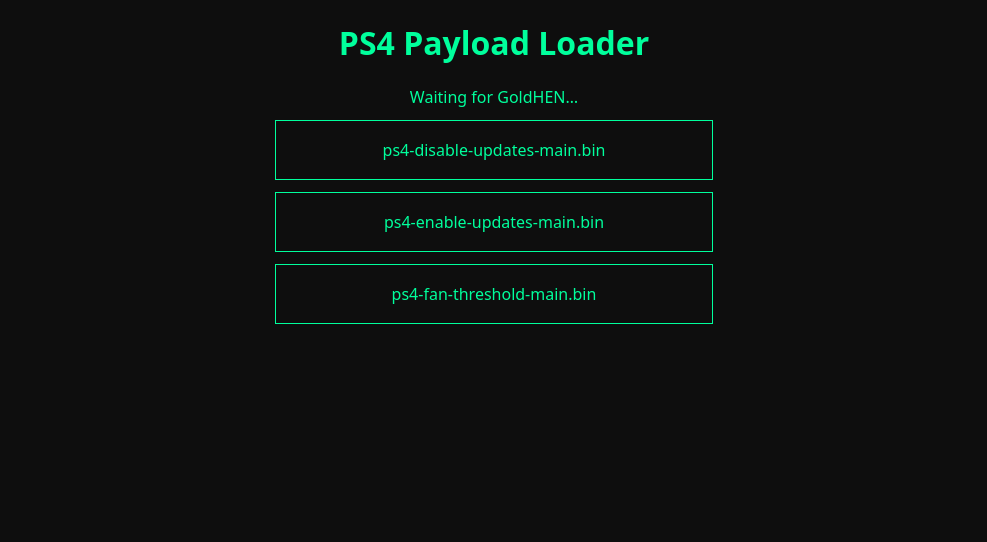
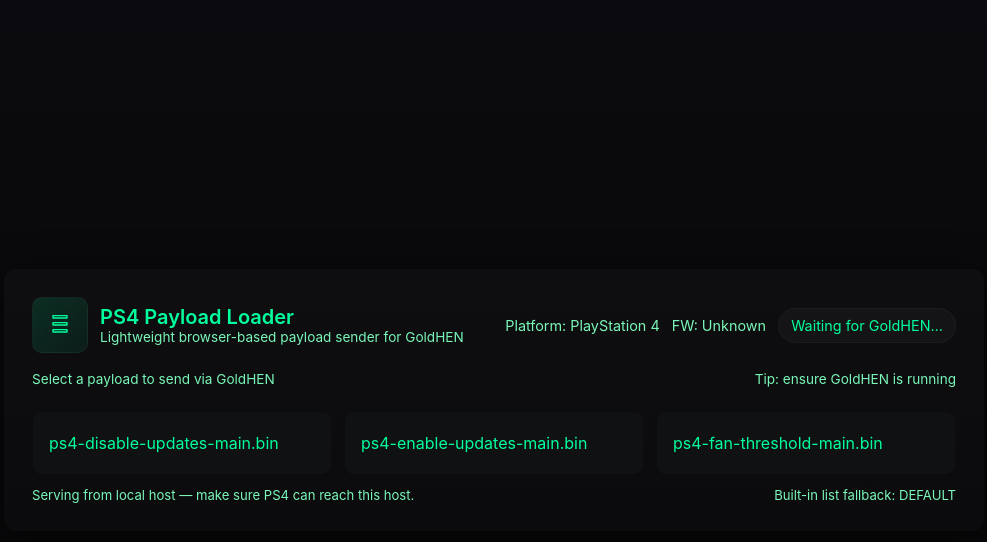
Before and after one commit to GARajab/12.52, a website: page index.html in a window 1280 px wide. Shown: the whole page, without its empty margins (146-1133 px from the left). Drawn offline with Linux system fonts and the light colour scheme.

Commit message:
Improve UI/UX: update index.html layout and styles; add platform/firmware display

```diff
--- a/index.html
+++ b/index.html
@@ -5,27 +5,79 @@
   <title>PS4 Payload Loader</title>
   <meta name="viewport" content="width=device-width, initial-scale=1">
   <style>
-    body {
-      background:#0e0e0e;
-      color:#00ff9c;
-      font-family:system-ui;
-      text-align:center;
+    :root{
+      --bg:#0b0b0f;
+      --accent:#00ff9c;
+      --muted:#7af7b8;
+      --card:#0f1113;
+      --glass: rgba(255,255,255,0.03);
     }
-    .payload {
-      border:1px solid #00ff9c;
-      padding:18px;
-      margin:12px auto;
-      max-width:400px;
-      cursor:pointer;
+    *{box-sizing:border-box}
+    body{
+      background: linear-gradient(180deg, var(--bg) 0%, #070708 100%);
+      color:var(--accent);
+      font-family: -apple-system, BlinkMacSystemFont, 'Segoe UI', Roboto, 'Helvetica Neue', Arial;
+      margin:0; padding:0; min-height:100vh; display:flex; align-items:center; justify-content:center;
     }
+    .app {
+      width:100%; max-width:980px; margin:48px; padding:28px; background: linear-gradient(180deg, rgba(255,255,255,0.02), rgba(255,255,255,0.01)); border-radius:12px; box-shadow: 0 8px 40px rgba(0,0,0,0.6);
+    }
+    header{display:flex; align-items:center; justify-content:space-between; gap:16px; margin-bottom:18px}
+    .brand{display:flex; align-items:center; gap:12px}
+    .logo{width:56px; height:56px; display:inline-grid; place-items:center; background:linear-gradient(135deg,#00ff9c22,#00ff9c11); border-radius:10px; border:1px solid rgba(255,255,255,0.03)}
+    .title{font-size:1.25rem; font-weight:600; color:var(--accent)}
+    .subtitle{color:var(--muted); font-size:0.85rem}
+    .meta{font-size:0.9rem; color:var(--muted); display:flex; gap:12px; align-items:center}
+    #status{background:var(--glass); border:1px solid rgba(255,255,255,0.03); padding:8px 12px; border-radius:999px; color:var(--accent); min-width:120px; text-align:center}
+    main{display:grid; grid-template-columns: 1fr; grid-gap:16px}
+    .controls{display:flex; justify-content:space-between; align-items:center; gap:12px; margin-bottom:8px}
+    #list{display:grid; grid-template-columns: repeat(auto-fit, minmax(220px, 1fr)); gap:12px}
+    .payload{background:var(--card); border-radius:10px; border:1px solid rgba(0,0,0,0.3); padding:16px; cursor:pointer; transition:transform .12s ease, box-shadow .12s ease; color:var(--accent); display:flex; align-items:center; gap:12px; min-height:64px}
+    .payload:hover{transform:translateY(-4px); box-shadow:0 8px 20px rgba(0,0,0,0.6)}
+    .payload .name{font-weight:600}
+    .payload .small{font-size:0.82rem; color:var(--muted)}
+    .footer{font-size:0.82rem; color:var(--muted); margin-top:12px; display:flex; justify-content:space-between; align-items:center}
+    @media (max-width:600px){ .app{margin:18px;padding:18px} .title{font-size:1rem} }
   </style>
 </head>
 <body>
 
-<h1>PS4 Payload Loader</h1>
-<div id="status">Waiting for GoldHEN…</div>
-<div id="list"></div>
+<div class="app">
+  <header>
+    <div class="brand">
+      <div class="logo" aria-hidden>
+        <!-- svg icon -->
+        <svg width="28" height="28" viewBox="0 0 24 24" xmlns="http://www.w3.org/2000/svg" fill="none">
+          <path d="M6 4h12v2H6zM6 10h12v2H6zM6 16h12v2H6z" stroke="#00ff9c" stroke-width="1.2" stroke-linecap="round" stroke-linejoin="round"/>
+        </svg>
+      </div>
+      <div>
+        <div class="title">PS4 Payload Loader</div>
+        <div class="subtitle">Lightweight browser-based payload sender for GoldHEN</div>
+      </div>
+    </div>
+    <div class="meta">
+      <div>Platform: <span id="platform">n/a</span></div>
+      <div>FW: <span id="fw">n/a</span></div>
+      <div id="status">Waiting for GoldHEN…</div>
+    </div>
+  </header>
 
+  <main>
+    <div class="controls">
+      <div class="subtitle">Select a payload to send via GoldHEN</div>
+      <div class="subtitle">Tip: ensure GoldHEN is running</div>
+    </div>
+    <div id="list"></div>
+  </main>
+
+  <div class="footer">
+    <div>Serving from local host — make sure PS4 can reach this host.</div>
+    <div>Built-in list fallback: <span class="small">DEFAULT</span></div>
+  </div>
+</div>
+
+<script src="info.js"></script>
 <script src="loader.js"></script>
 </body>
 </html>
```
